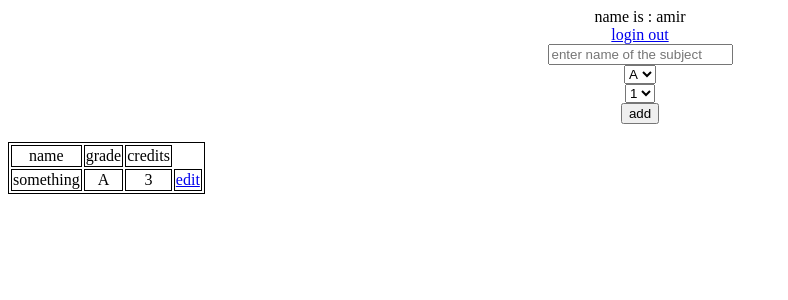
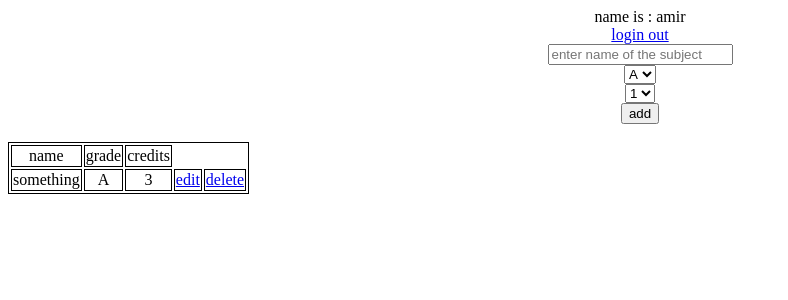
Before and after one commit to amirsoleimani7/gpa_calc, a Django app: page /accounts/main_page/ in a window 1280 px wide. Shown: the top 300 px of the page, without its empty margins (0-788 px from the left). Run offline with Django 5.2, Linux system fonts and the light colour scheme; a user stored in the database is signed in; data comes from the database, SQL or seed files in the repository; both versions use the stored data as it was after the commit.

Commit message:
delete added

```diff
--- a/core/home/templates/main_page.html
+++ b/core/home/templates/main_page.html
@@ -64,6 +64,7 @@
         <td>{{subject.grade}}</td>
         <td>{{subject.credits}}</td>
         <td><a href="{% url 'update_subject' subject.pk %}">edit</a></td>
+        <td><a href="{% url 'delete_subject' subject.pk %}">delete</a></td>
     </tr>
     {% endfor %}
     </table>
--- a/core/home/urls.py
+++ b/core/home/urls.py
@@ -2,6 +2,7 @@ from django.urls import path
 from . import views
 
 urlpatterns = [
+    path('delete/<int:pk>/' , views.delete_subject , name='delete_subject'),
     path('update/<int:pk>/' , views.update_subject , name='update_subject'),
     path('main_page/' , views.main_page , name='main_page'),
     path('login/' , views.login_page , name='login') ,
--- a/core/home/views.py
+++ b/core/home/views.py
@@ -1,4 +1,4 @@
-from django.shortcuts import render , redirect , HttpResponse
+from django.shortcuts import render , redirect , HttpResponse , get_object_or_404
 from django.contrib.auth.models import User
 from django.contrib.auth.decorators import login_required
 from django.contrib.auth import authenticate , login , logout
@@ -44,6 +44,18 @@ def update_subject(request , pk):
     }
 
     return render(request , 'update_subject.html' , context)
+
+def delete_subject(request , pk):
+    query_object = get_object_or_404(Subject , pk=pk)
+    try :
+        query_object.delete()
+        return redirect('main_page')
+    except Exception as e:
+        messages.error(request , 'some exceptions happened !')
+        return redirect('main_page')
+
+
+
 
 @login_required(login_url='/accounts/login/')
 def main_page(request):
```
Also changed, not shown: core/db.sqlite3.
